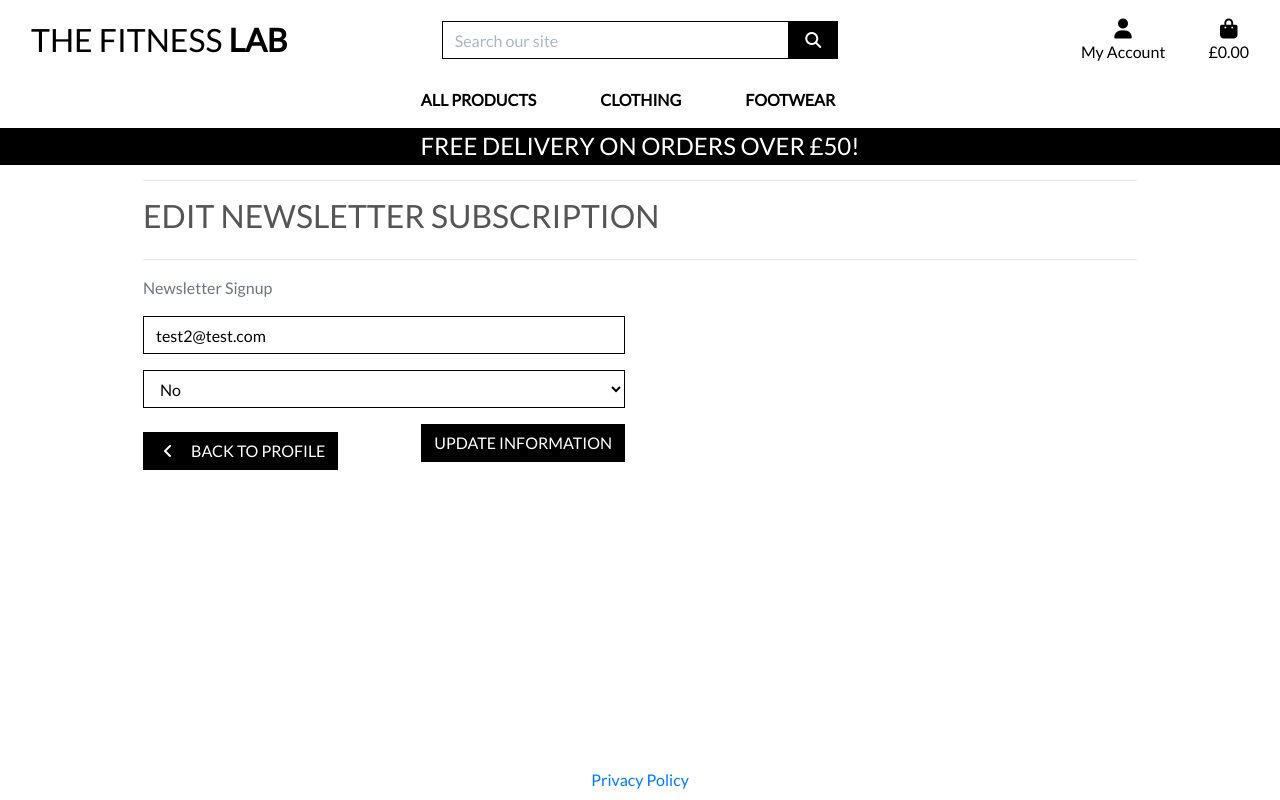
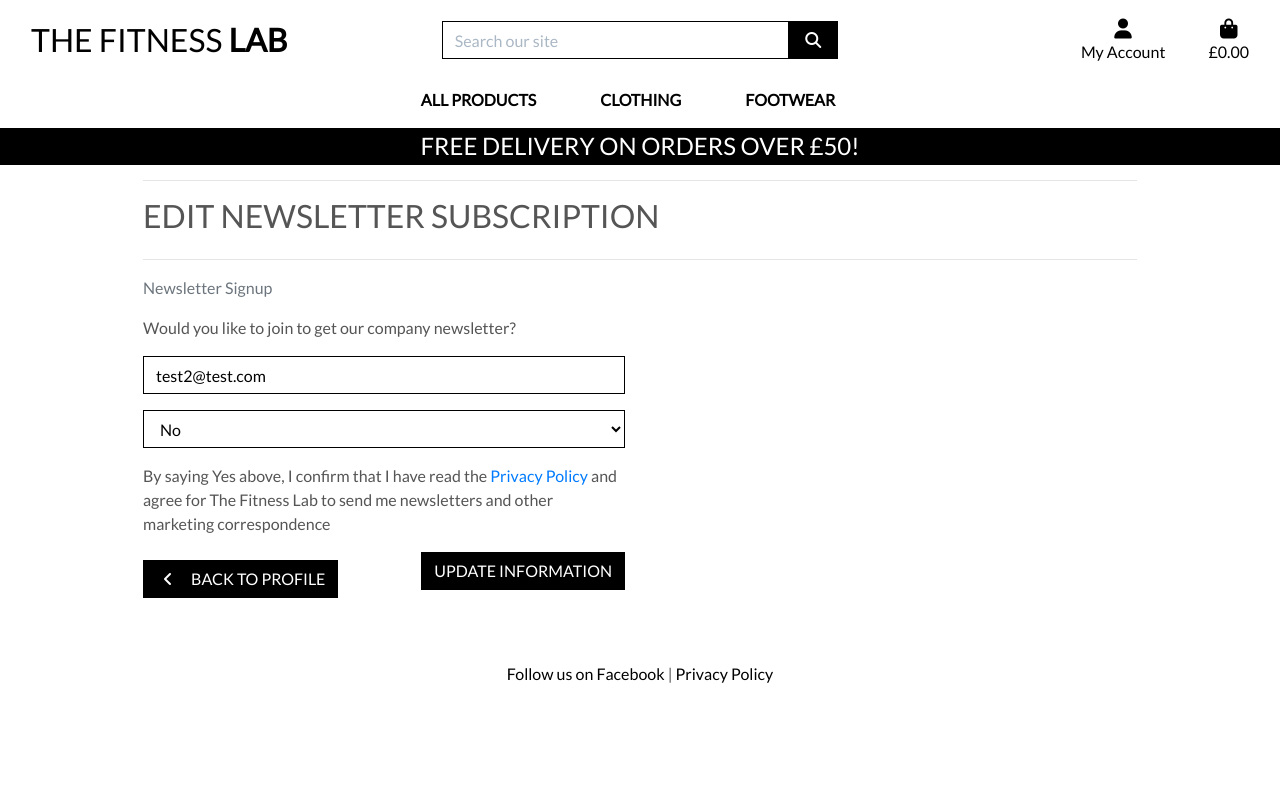
Before and after one commit to Code-Institute-Submissions/bens6477-the-fitness-lab_JanResub, a Django app: page /profile/newsletter/edit/4/ in a window 1280 px wide. Run offline with Django 3.2, Linux system fonts and the light colour scheme; a user stored in the database is signed in; data comes from the database, SQL or seed files in the repository; both versions use the stored data as it was after the commit; some libraries are stand-ins or nearby versions.

Commit message:
Added privay policy to newsletter page, added rel links to base template and updated readme

```diff
--- a/profiles/templates/profiles/add_newsletter.html
+++ b/profiles/templates/profiles/add_newsletter.html
@@ -26,9 +26,13 @@
         <div class="row">
             <div class="col-12 col-lg-6">
                 <p class="text-muted">Newsletter Signup</p>
+                <p>Would you like to join to get our company newsletter?</p>
                 <form class="mt-3" action="{% url 'add_newsletter' %}" method="POST" id="newsletter-update-form">
                     {% csrf_token %}
                     {{ form|crispy }}
+                    <p>By saying Yes above, I confirm that I have read the
+                        <a href="https://www.privacypolicygenerator.info/live.php?token=Khn5CnohUsvGKfjYKEEsmxhind12iFNR">Privacy Policy</a>
+                        and agree for The Fitness Lab to send me newsletters and other marketing correspondence</p>
                     <a href="{% url 'profile' %}" class="btn btn-black rounded-0 my-2">
                         <span class="icon mr-2">
                             <i class="fas fa-angle-left"></i>
--- a/profiles/templates/profiles/edit_newsletter.html
+++ b/profiles/templates/profiles/edit_newsletter.html
@@ -26,9 +26,13 @@
         <div class="row">
             <div class="col-12 col-lg-6">
                 <p class="text-muted">Newsletter Signup</p>
+                <p>Would you like to join to get our company newsletter?</p>
                 <form class="mt-3" action="{% url 'edit_newsletter' newsletter.id %}" method="POST" id="newsletter-update-form">
                     {% csrf_token %}
                     {{ form|crispy }}
+                    <p>By saying Yes above, I confirm that I have read the
+                        <a href="https://www.privacypolicygenerator.info/live.php?token=Khn5CnohUsvGKfjYKEEsmxhind12iFNR">Privacy Policy</a>
+                        and agree for The Fitness Lab to send me newsletters and other marketing correspondence</p>
                     <a href="{% url 'profile' %}" class="btn btn-black rounded-0 my-2">
                         <span class="icon mr-2">
                             <i class="fas fa-angle-left"></i>
--- a/templates/base.html
+++ b/templates/base.html
@@ -54,7 +54,8 @@
             <div class="col-12 col-lg-4 my-auto py-1 py-lg-0">
                 <form method="GET" action="{% url 'items' %}">
                     <div class="input-group w-100">
-                      <input class="form-control border border-black rounded-0" type="text" name="q" placeholder="Search our site">
+                        <input class="form-control border border-black rounded-0" type="text" name="q"
+                            placeholder="Search our site">
                         <div class="input-group-append">
                             <button class="form-control btn btn-black border border-black rounded-0" type="submit">
                                 <span class="icon">
@@ -68,7 +69,8 @@
             <div class="col-12 col-lg-4 my-auto py-1 py-lg-0">
                 <ul class="list-inline list-unstyled text-center text-lg-right my-0">
                     <li class="list-inline-item dropdown">
-                      <a class="text-black nav-link" href="#" id="user-options" data-toggle="dropdown" aria-haspopup="true" aria-expanded="false">
+                        <a class="text-black nav-link" href="#" id="user-options" data-toggle="dropdown"
+                            aria-haspopup="true" aria-expanded="false">
                             <div class="text-center">
                                 <div><i class="fas fa-user fa-lg"></i></div>
                                 <p class="my-0">My Account</p>
@@ -88,7 +90,8 @@
                         </div>
                     </li>
                     <li class="list-inline-item">
-                      <a class="{% if grand_total %}text-info font-weight-bold{% else %}text-black{% endif %} nav-link" href="{% url 'view_basket' %}">
+                        <a class="{% if grand_total %}text-info font-weight-bold{% else %}text-black{% endif %} nav-link"
+                            href="{% url 'view_basket' %}">
                             <div class="text-center">
                                 <div><i class="fas fa-shopping-bag fa-lg"></i></div>
                                 <p class="my-0">
@@ -106,7 +109,8 @@
         </div>
         <div class="row bg-white">
             <nav class="navbar navbar-expand-lg navbar-light w-100">
-            <button class="navbar-toggler" type="button" data-toggle="collapse" data-target="#main-nav" aria-controls="main-nav" aria-expanded="false" aria-label="Toggle navigation">
+                <button class="navbar-toggler" type="button" data-toggle="collapse" data-target="#main-nav"
+                    aria-controls="main-nav" aria-expanded="false" aria-label="Toggle navigation">
                     <span class="navbar-toggler-icon"></span>
                 </button>
                 {% include 'includes/mobile-top-header.html' %}
@@ -144,10 +148,11 @@
     {% block content %}
     {% endblock %}
 
-    <footer class="fixed-bottom mt-5">
+    <footer class="mt-5 bg-white">
         <div class="row">
             <div class="col-12 text-center mt-2 mb-2">
-                <a href="https://www.privacypolicygenerator.info/live.php?token=Khn5CnohUsvGKfjYKEEsmxhind12iFNR">Privacy Policy</a>
+                <a class="text-black" href="https://www.facebook.com/profile.php?id=100088406569141" target="_blank" rel="noopener" aria-label="Facebook Page">Follow us on Facebook</a> |
+                <a class="text-black" href="https://www.privacypolicygenerator.info/live.php?token=Khn5CnohUsvGKfjYKEEsmxhind12iFNR" target="_blank" rel="noopener" aria-label="Privacy Policy">Privacy Policy</a>
             </div>
         </div>
     </footer>
```
Also changed, not shown: README.md, db.sqlite3. Lines whose indentation alone changed are shown as unchanged.
